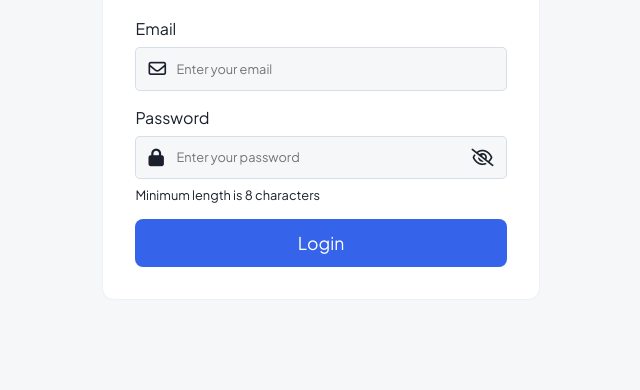
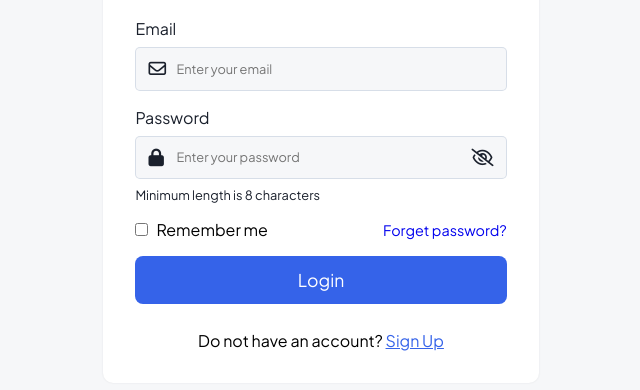
Before and after one commit to dugsiiyeinc/Morent, a plain HTML site: page logIn.html in a window 1280 px wide. Shown: the part 126-516 px from the top of the page, without its empty margins (319-959 px from the left). Drawn offline with Linux system fonts and the light colour scheme.

Commit message:
added remeber me feature and forget password also completed this login page

```diff
--- a/logIn.css
+++ b/logIn.css
@@ -105,6 +105,24 @@
     font-size: 0.8rem;
     color: #1A202C;
 }
+
+.remember-forget-password{
+    display: flex;
+    align-items: center;
+    justify-content: space-between;
+}
+.remember-forget-password .remeber-me{
+    display: flex;
+    align-items: center;
+    gap: 0.5rem;
+}
+.remember-forget-password .forget-password a{
+    text-decoration: none;
+    font-size: 0.9rem;
+}
+.remember-forget-password .forget-password a:hover{
+    color: #3563E9;
+}
 .form-group .signUp{
     text-decoration: none;
     background-color: #3563E9;
@@ -118,6 +136,13 @@
 .form-group .signUp:hover{
     background-color: rgba(35, 79, 208, 1);
     transition: 0.3s ease-in-out;
+}
+.form-group .create-new-acco{
+    padding-top: 10px;
+    text-align: center;
+}
+.create-new-acco a{
+    color: #3563E9;
 }
 
 /* responsive design */
--- a/logIn.html
+++ b/logIn.html
@@ -8,7 +8,7 @@
     <link rel="stylesheet" href="https://cdnjs.cloudflare.com/ajax/libs/font-awesome/6.5.2/css/all.min.css">
 </head>
 <body>
-    <!-- signUp -->
+    <!-- LogIN -->
      <div class="container">
         <div class="form-container">
             <form>
@@ -36,8 +36,20 @@
                     <span class="password-info">Minimum length is 8 characters</span>
                     </div>
 
+                    <div class="remember-forget-password">
+                        <div class="remeber-me">
+                            <input type="checkbox" name="remeber-me">
+                            <label for="remeber-me">Remember me</label>
+                        </div>
+                        <div class="forget-password">
+                            <a href="#">Forget password?</a>
+                        </div>
+                    </div>
+
                       <!-- login  button -->
                     <a href="#"  class="signUp">Login</a>
+
+                    <p class="create-new-acco">Do not have an account? <a href="singUp.html">Sign Up</a></p>
                </div>
             </form>
         </div>
--- a/signUp.css
+++ b/signUp.css
@@ -162,7 +162,6 @@
 }
 .Login a{
     color: #3563E9;
-    font-weight: 550;
 }
 
 
```
Also changed, not shown: images/SignUp age.png (deleted).
